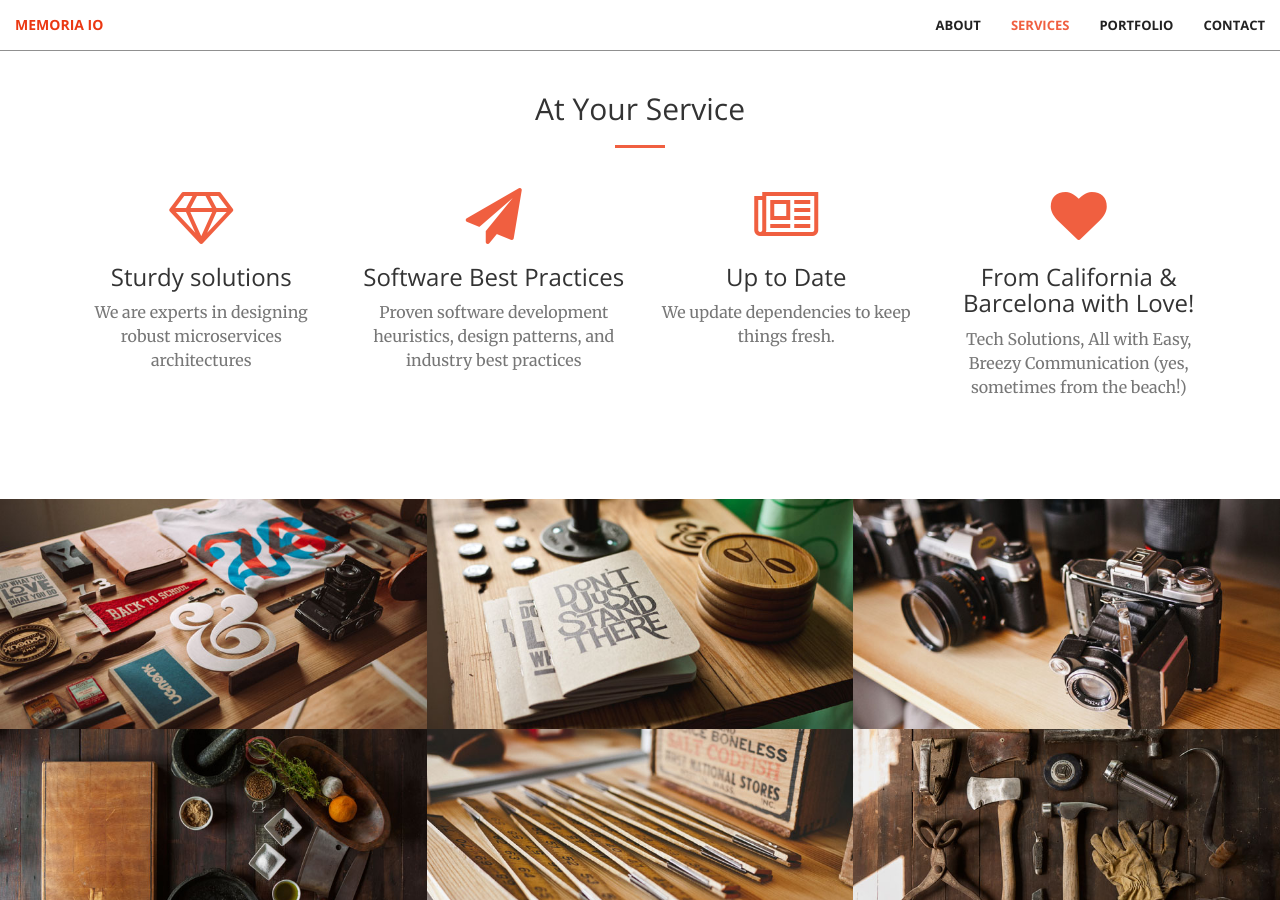
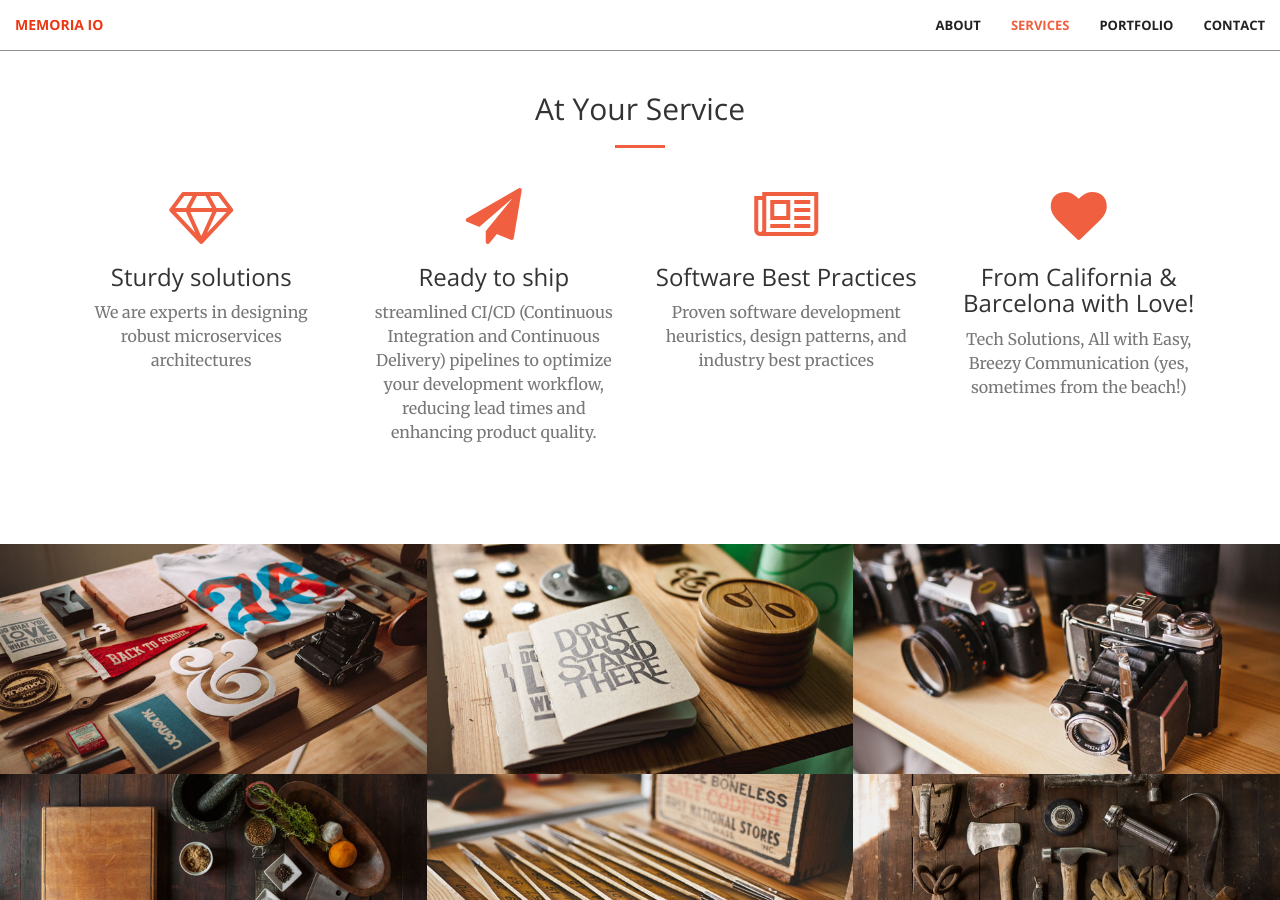
Before and after one commit to memoria-io/memoria-io.github.io, a Jekyll site: the page built from index.html, in a window 1280 px wide and 900 px high, scrolled down 1552 px. Built offline with Jekyll 4.4.1, drawn with Linux system fonts in a browser that asks for light colours.

Commit message:
rearrange

```diff
--- a/_includes/services.html
+++ b/_includes/services.html
@@ -19,15 +19,15 @@
             <div class="col-lg-3 col-md-6 text-center">
                 <div class="service-box">
                     <i class="fa fa-4x fa-paper-plane wow bounceIn text-primary" data-wow-delay=".1s"></i>
-                    <h3>Software Best Practices</h3>
-                    <p class="text-muted">Proven software development heuristics, design patterns, and industry best practices</p>
+                    <h3>Ready to ship</h3>
+                    <p class="text-muted">streamlined CI/CD (Continuous Integration and Continuous Delivery) pipelines to optimize your development workflow, reducing lead times and enhancing product quality.</p>
                 </div>
             </div>
             <div class="col-lg-3 col-md-6 text-center">
                 <div class="service-box">
                     <i class="fa fa-4x fa-newspaper-o wow bounceIn text-primary" data-wow-delay=".2s"></i>
-                    <h3>Up to Date</h3>
-                    <p class="text-muted">We update dependencies to keep things fresh.</p>
+                    <h3>Software Best Practices</h3>
+                    <p class="text-muted">Proven software development heuristics, design patterns, and industry best practices</p>
                 </div>
             </div>
             <div class="col-lg-3 col-md-6 text-center">
```
